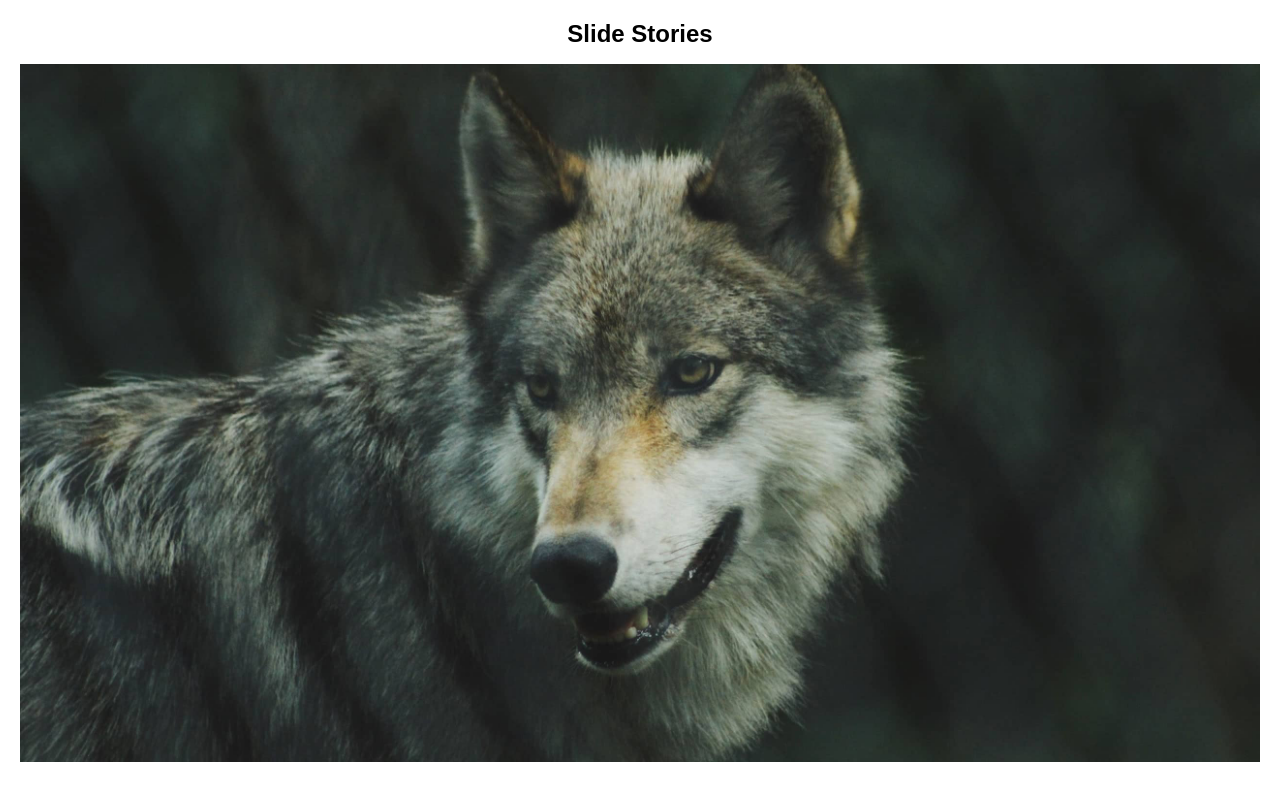
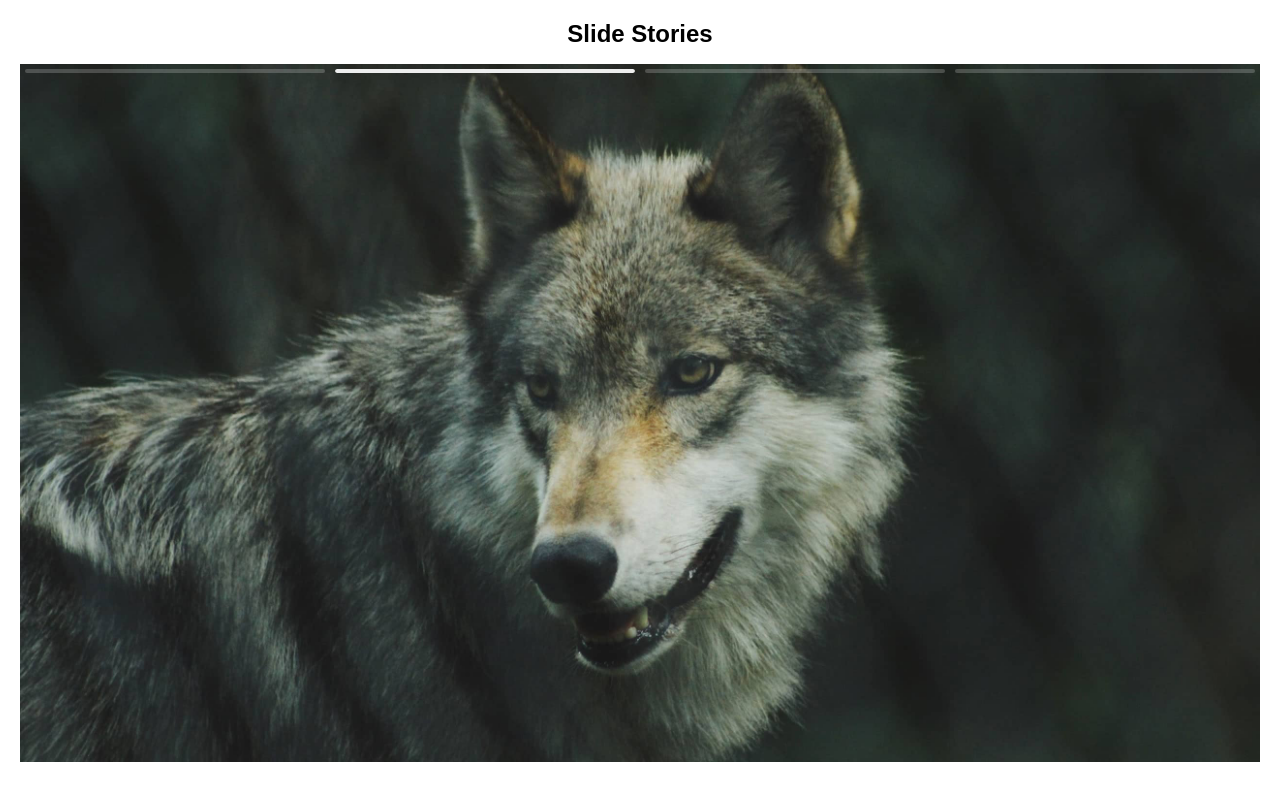
Before and after one commit to bel-goncalves/slides, a plain HTML site: page index.html in a window 1280 px wide. Drawn offline with Linux system fonts and the light colour scheme.

Commit message:
thumb animation video

```diff
--- a/dist/Slide.js
+++ b/dist/Slide.js
@@ -9,6 +9,8 @@ export default class Slide {
     timeout;
     paused;
     pausedTimeout;
+    thumbItems;
+    thumb;
     constructor(container, slides, controls, time = 5000) {
         this.container = container;
         this.slides = slides;
@@ -21,7 +23,14 @@ export default class Slide {
         this.timeout = null;
         this.paused = false;
         this.pausedTimeout = null;
+        this.thumbItems = null;
+        this.thumb = null;
         this.init();
+    }
+    init() {
+        this.addThumbItems();
+        this.addControls();
+        this.show(this.index);
     }
     show(index) {
         this.index = index;
@@ -35,6 +44,11 @@ export default class Slide {
             this.auto(this.time);
         }
         localStorage.setItem("activeSlide", String(this.index));
+        if (this.thumbItems) {
+            this.thumb = this.thumbItems[this.index];
+            this.thumbItems.forEach((el) => el.classList.remove("active"));
+            this.thumb.classList.add("active");
+        }
     }
     hide(element) {
         element.classList.remove("active");
@@ -42,10 +56,6 @@ export default class Slide {
             element.currentTime = 0;
             element.pause();
         }
-    }
-    init() {
-        this.addControls();
-        this.show(this.index);
     }
     addControls() {
         const prevButton = document.createElement("button");
@@ -74,6 +84,8 @@ export default class Slide {
     auto(time) {
         this.timeout?.clear();
         this.timeout = new Timeout(() => this.next(), time);
+        if (this.thumb)
+            this.thumb.style.animationDuration = `${time}ms`;
     }
     autoVideo(video) {
         video.muted = true;
@@ -86,25 +98,38 @@ export default class Slide {
         });
     }
     pause() {
-        console.log("pausou");
         this.pausedTimeout = new Timeout(() => {
             this.timeout?.pause();
             this.paused = true;
+            this.thumb?.classList.add("paused");
             if (this.slide instanceof HTMLVideoElement) {
                 this.slide.pause();
             }
         }, 300);
     }
     continue() {
-        console.log("continuou");
         this.pausedTimeout?.clear();
         if (this.paused) {
             this.paused = false;
             this.timeout?.continue();
+            this.thumb?.classList.remove("paused");
             if (this.slide instanceof HTMLVideoElement) {
                 this.slide.play();
             }
         }
     }
+    addThumbItems() {
+        const thumContainer = document.createElement("div");
+        thumContainer.id = "slide-thumb";
+        for (let i = 0; i < this.slides.length; i++) {
+            thumContainer.innerHTML += `
+      <span>
+        <span class='thumb-item'></span>
+      </span>
+      `;
+        }
+        this.controls.appendChild(thumContainer);
+        this.thumbItems = Array.from(document.querySelectorAll(".thumb-item"));
+    }
 }
 //# sourceMappingURL=Slide.js.map
--- a/style.css
+++ b/style.css
@@ -38,6 +38,7 @@ h1 {
   grid-area: 1/1;
   display: grid;
   grid-template-columns: 1fr 1fr;
+  position: relative;
 }
 
 #slide-controls button {
@@ -45,3 +46,40 @@ h1 {
   appearance: none;
   -webkit-tap-highlight-color: rgba(0, 0, 0, 0);
 }
+
+#slide-thumb {
+  display: flex;
+  position: absolute;
+  width: 100%;
+  pointer-events: none;
+}
+
+#slide-thumb > span {
+  flex: 1;
+  display: block;
+  height: 4px;
+  background: rgba(255, 255, 255, 0.2);
+  margin: 5px;
+  border-radius: 4px;
+  overflow: hidden;
+  isolation: isolate;
+}
+
+#slide-thumb .thumb-item.active {
+  display: block;
+  height: inherit;
+  background: rgba(255, 255, 255, 0.9);
+  border-radius: 4px;
+  transform: translateX(-100%);
+  animation: thumb forwards linear running;
+}
+
+#slide-thumb .thumb-item.active.paused {
+  animation-play-state: paused;
+}
+
+@keyframes thumb {
+  to {
+    transform: initial;
+  }
+}
```
Also changed, not shown: 2 other files.
